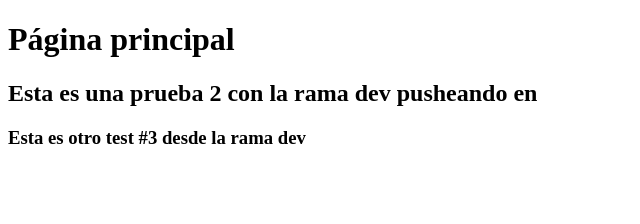
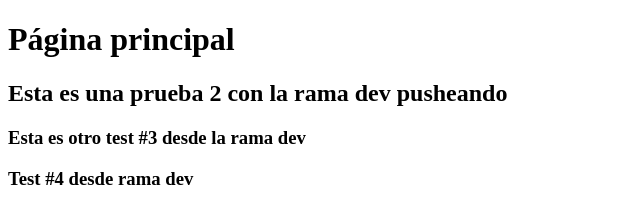
Before and after one commit to ChrisJRM92/ProyectoGrupo3, a plain HTML site: page index.html in a window 1280 px wide. Shown: the whole page, without its empty margins (0-640 px from the left). Drawn offline with Linux system fonts and the light colour scheme.

Commit message:
Test #4 Branch dev
Test desde rama dev

```diff
--- a/index.html
+++ b/index.html
@@ -7,7 +7,9 @@
 </head>
 <body>
     <h1>Página principal</h1>
-    <h2>Esta es una prueba 2 con la rama dev pusheando en </h2>
+    <h2>Esta es una prueba 2 con la rama dev pusheando</h2>
     <h3>Esta es otro test #3 desde la rama dev</h3>
+    <h3>Test #4 desde rama dev</h3>
+
 </body>
 </html>
```
